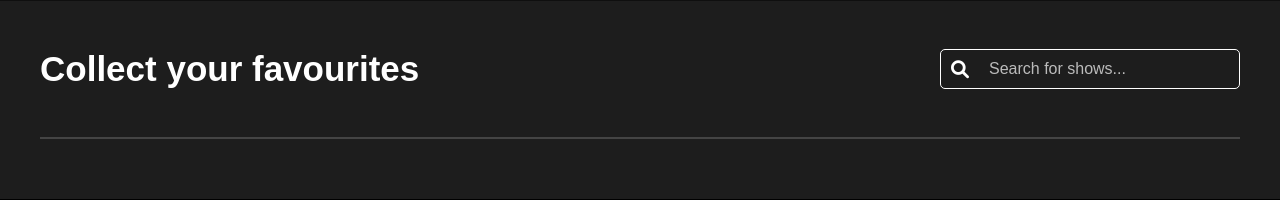
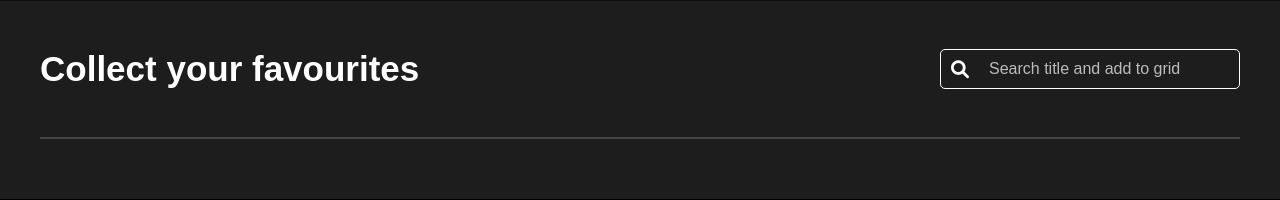
Before and after one commit to JannaDilshan/Movie-Project, a PHP site: page / in a window 1280 px wide. Shown: the part 952-1152 px from the top of the page. Run offline with PHP 8.4, Linux system fonts and the light colour scheme; some libraries are stand-ins or nearby versions; some web fonts are replaced.

Commit message:
Chnage search Placeholder text

```diff
--- a/index.php
+++ b/index.php
@@ -63,7 +63,7 @@
   </header>
 
   <!-- Hero Section -->
-  <section class="hero-section">
+  <section id="hero-section">
     <div class="slider">
       <div><img src="./assets/images/banner.png" alt="Banner 1"></div>
       <div><img src="./assets/images/header-Slide2.jpg" alt="Banner 2"></div>
@@ -82,7 +82,7 @@
       <h1>Collect your favourites</h1>
       <div class="search-wrapper">
         <i class="fa fa-search" onclick="handleSearch()"></i>
-        <input type="text" id="search-input" placeholder="Search for shows...">
+        <input type="text" id="search-input" placeholder="Search title and add to grid">
       </div>
     </div>
     <hr>
```
